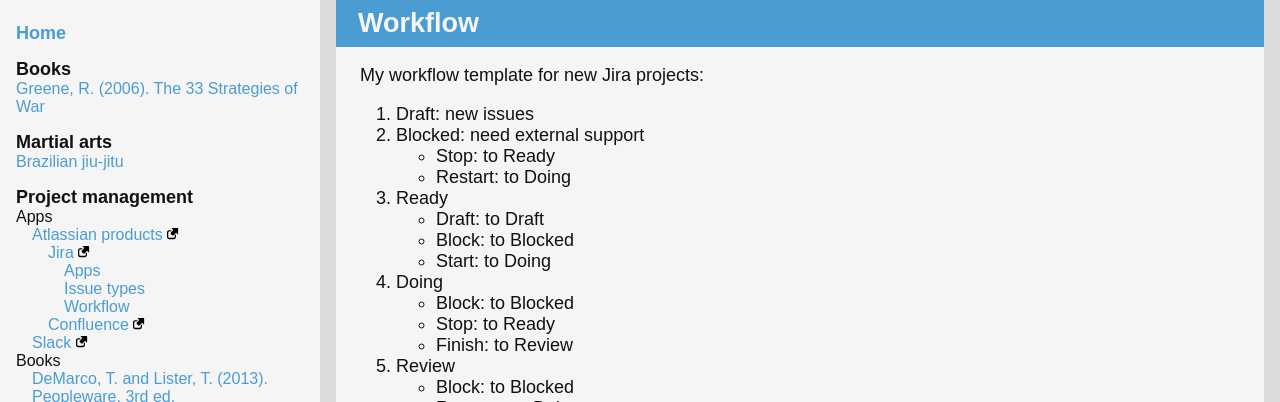
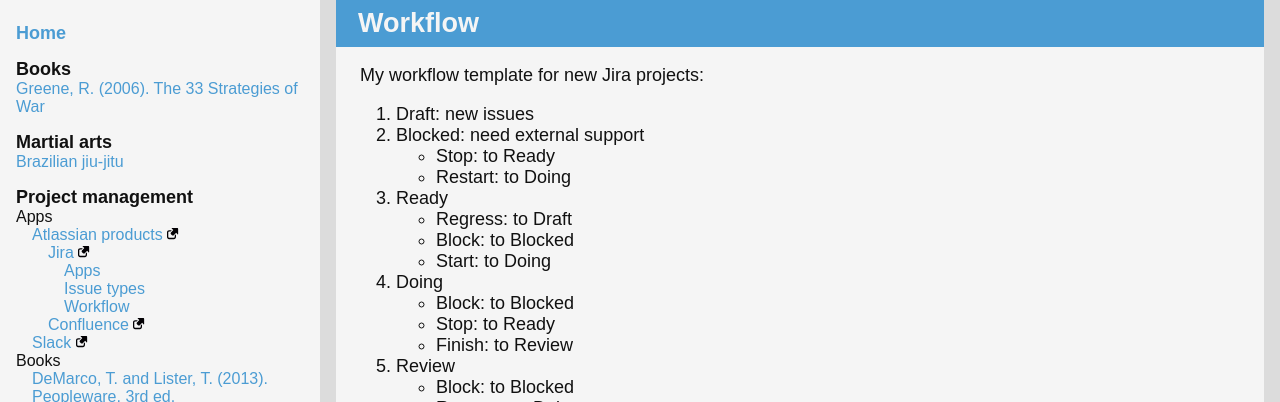
Before and after one commit to ganiulis/personal-notes, a Jekyll site: the page built from project-management/apps/atlassian/jira/workflow.md, in a window 1280 px wide. Shown: the top 402 px of the page. Built offline with Jekyll 4.4.1, drawn with Linux system fonts in a browser that asks for light colours; our own code applies the rules of GitHub Pages for plain Markdown files; part of the change alters nothing that is shown.

Commit message:
feat: Notes

```diff
--- a/project-management/apps/atlassian/jira/workflow.md
+++ b/project-management/apps/atlassian/jira/workflow.md
@@ -11,7 +11,7 @@ My workflow template for new Jira projects:
    - Stop: to Ready
    - Restart: to Doing
 3. Ready
-   - Draft: to Draft
+   - Regress: to Draft
    - Block: to Blocked
    - Start: to Doing
 4. Doing
```
